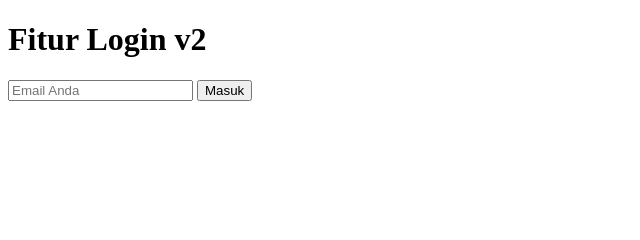
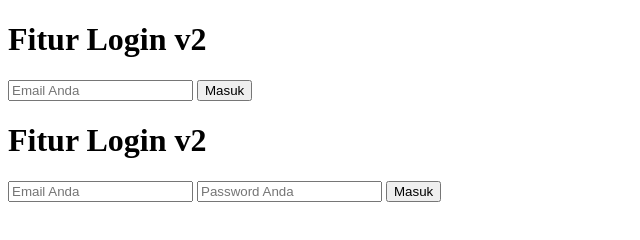
Before and after one commit to asa0-0/P-QA-DEV, a website: page index.html in a window 1280 px wide. Shown: the whole page, without its empty margins (0-640 px from the left). Drawn offline with Linux system fonts and the light colour scheme.

Commit message:
dev tambah field pw

```diff
--- a/index.html
+++ b/index.html
@@ -8,4 +8,12 @@
     <input type="email" id="input-email" placeholder="Email Anda">
     <button id="main-login-btn">Masuk</button>
 </body>
+<body>
+    <h1>Fitur Login v2</h1>
+    <input type="email" id="input-email" placeholder="Email Anda">
+
+    <input type="password" id="input-password" placeholder="Password Anda">
+
+    <button id="main-login-btn">Masuk</button>
+</body>
 </html>
```
